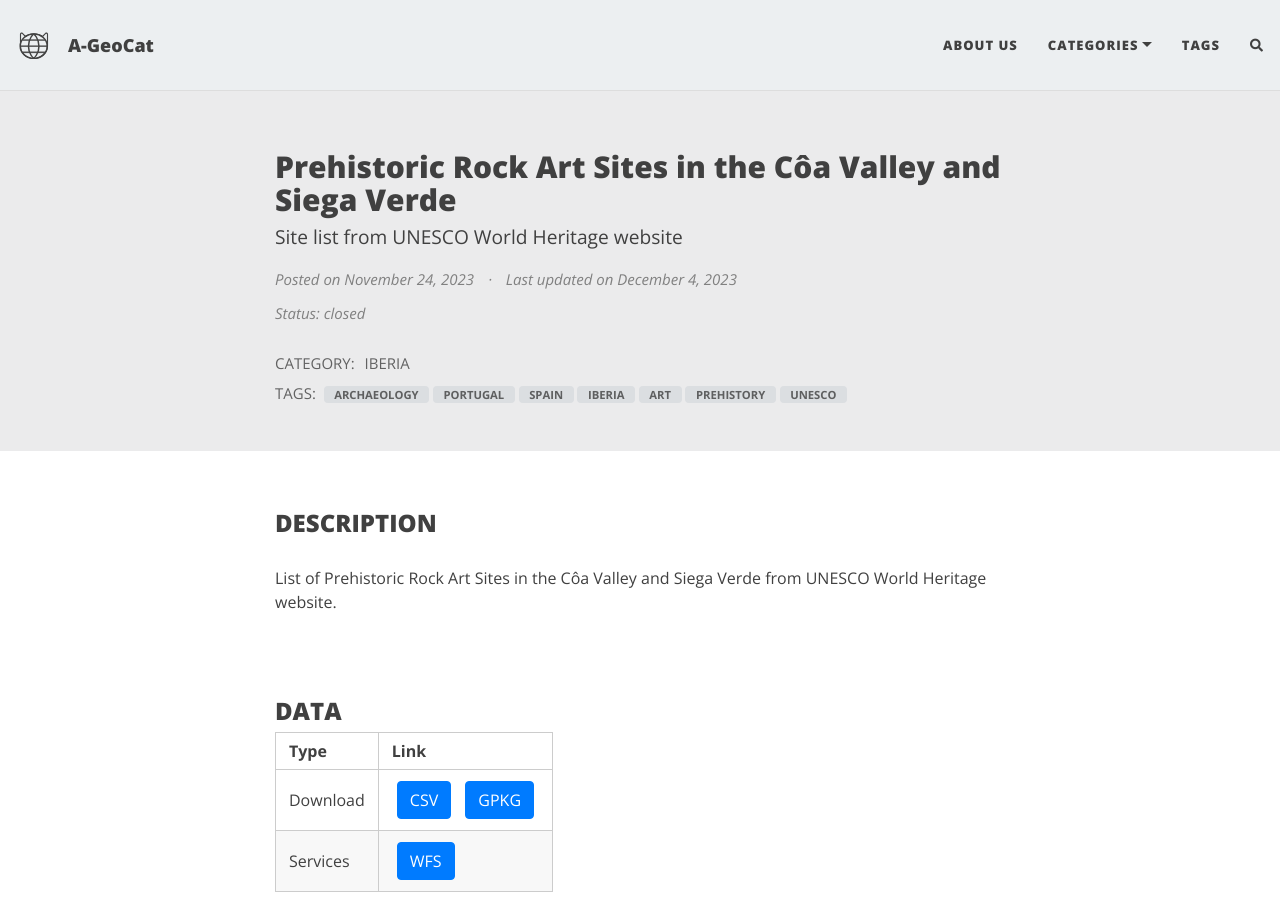
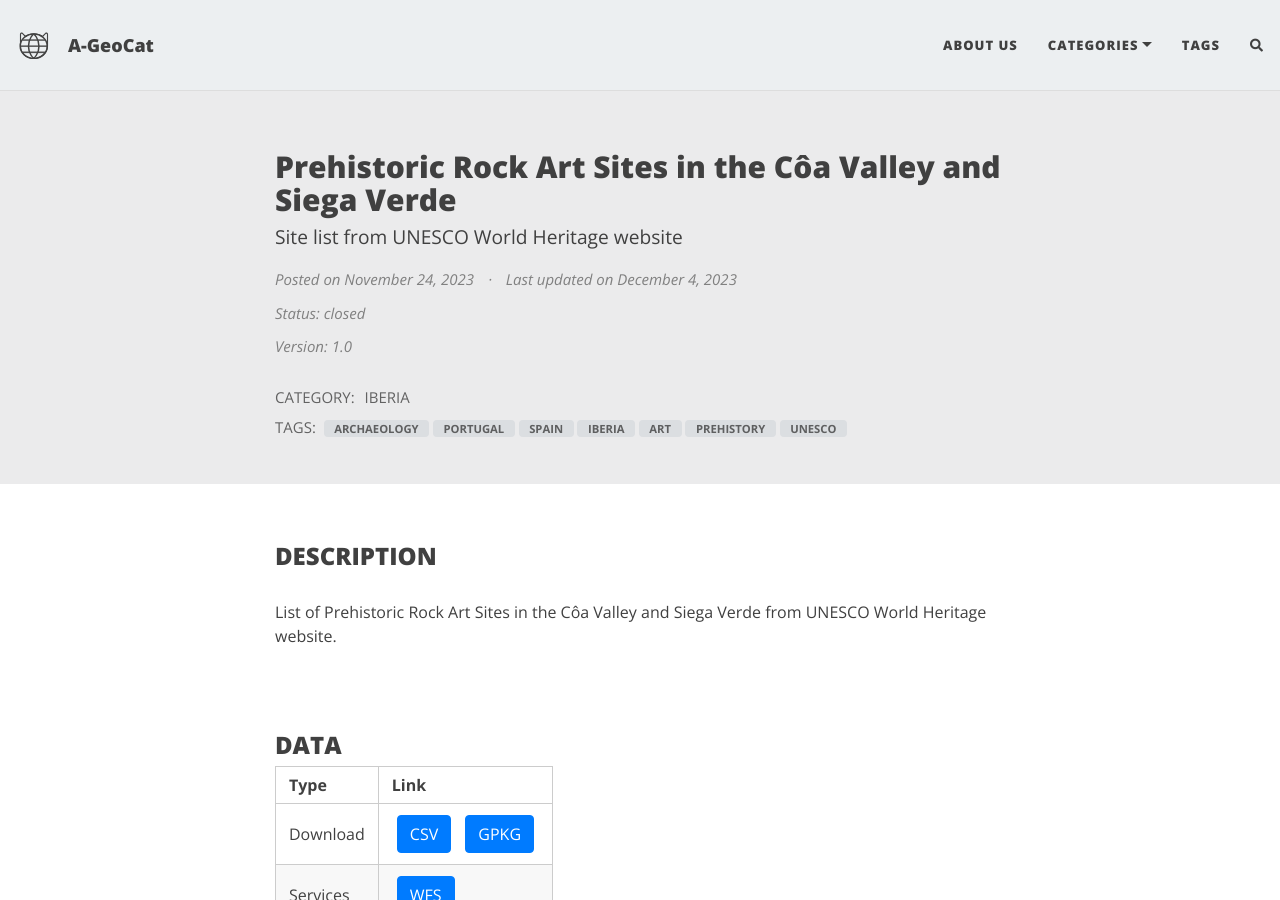
Before and after one commit to projetoalfobre/a-geocat, a Jekyll site: the page built from _posts/2023-11-24-Prehistoric-Rock-Art-Sites-in-the-Coa-Valley-and-Siega-Verde.md, in a window 1280 px wide and 900 px high. Built offline with Jekyll 4.4.1, drawn with Linux system fonts in a browser that asks for light colours; nearby versions of some CDN libraries; comment, search, counter and statistics services are not loaded.

Commit message:
Update 2023-11-24-Prehistoric-Rock-Art-Sites-in-the-Coa-Valley-and-Siega-Verde.md

```diff
--- a/_posts/2023-11-24-Prehistoric-Rock-Art-Sites-in-the-Coa-Valley-and-Siega-Verde.md
+++ b/_posts/2023-11-24-Prehistoric-Rock-Art-Sites-in-the-Coa-Valley-and-Siega-Verde.md
@@ -10,6 +10,7 @@ tags: [archaeology, portugal, spain, iberia, art, prehistory, unesco]
 author:
 categories: [Iberia]
 published: true
+version: 1.0
 status: closed
 last-updated: 04-12-2023
 ---
```
